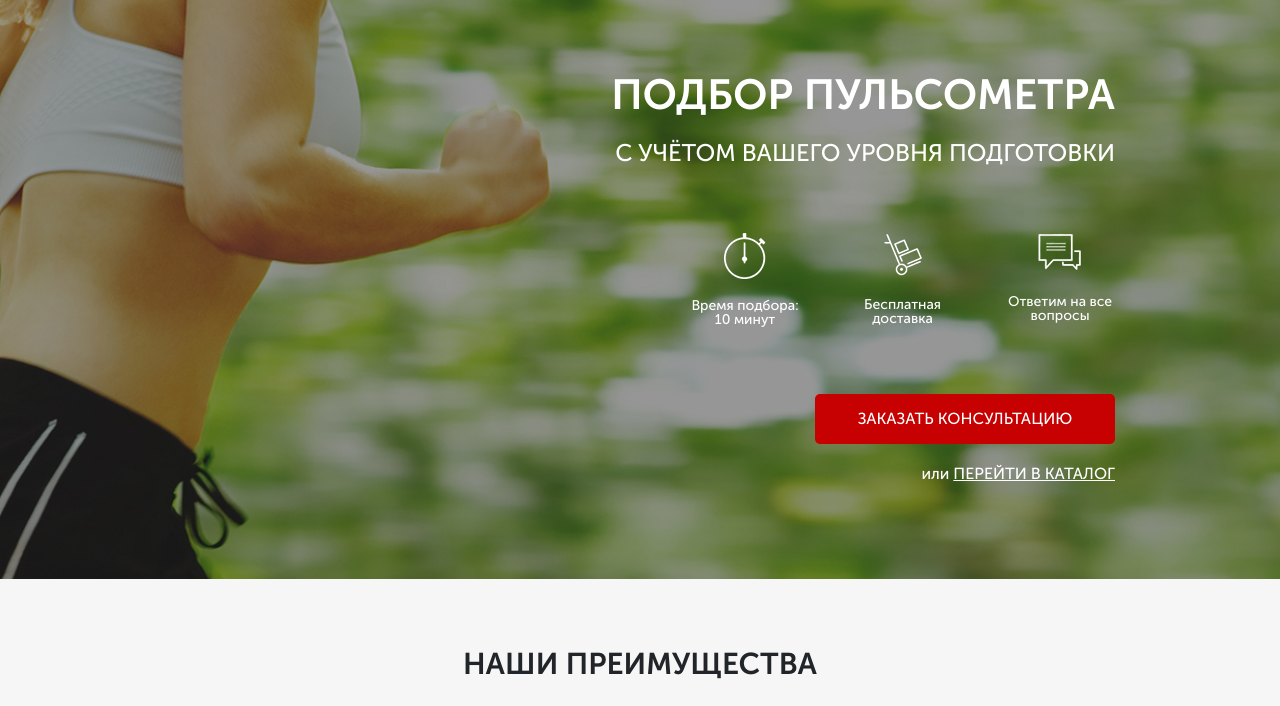
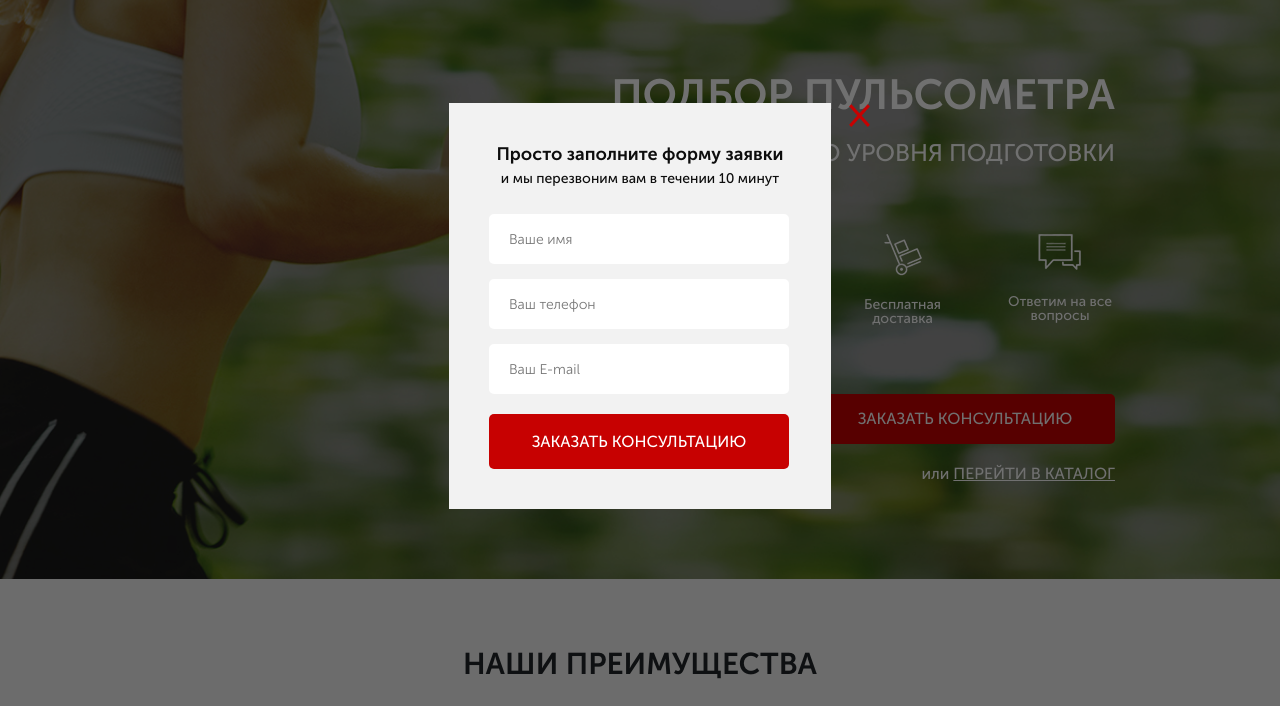
Before and after one commit to NickPikalov/projects, a website: page Pulsometers_HTML/src/index.html in a window 1280 px wide. Shown: the part 94-800 px from the top of the page. Drawn offline with nearby package versions, Linux system fonts and the light colour scheme; files whose address does not match are found by name.

Commit message:
html 059 20:00

```diff
--- a/Pulsometers_HTML/src/index.html
+++ b/Pulsometers_HTML/src/index.html
@@ -491,6 +491,23 @@
         </div>
     </footer>
 
+    <!-- // PopUp -->
+    <div class="overlay">
+        <div class="modal" id="consultation">
+            <div class="modal__close">&times;</div>
+            <div class="modal__subtitle">Просто заполните форму заявки</div>
+            <div class="modal__descr">и мы перезвоним вам в течении 10 минут</div>
+            <form class="feed-form feed-form_mt25" action="#">
+                <input name="name" required placeholder="Ваше имя" type="text">
+                <input name="phone" required placeholder="Ваш телефон" type="tel">
+                <input name="email" required placeholder="Ваш E-mail" type="email">
+
+                <button class="button button_submit">заказать консультацию</button>
+            </form>
+        </div>
+    </div>
+
+
 
     <script type="text/javascript" src="https://code.jquery.com/jquery-1.11.0.min.js"></script>
     <script type="text/javascript" src="https://code.jquery.com/jquery-migrate-1.2.1.min.js"></script>
--- a/Pulsometers_HTML/src/sass/blocks/_forms.scss
+++ b/Pulsometers_HTML/src/sass/blocks/_forms.scss
@@ -17,4 +17,7 @@
             margin-bottom: 20px;
         }
     }
+    &_mt25 {
+        margin-top: 25px;
+    }
 }
--- /dev/null
+++ b/Pulsometers_HTML/src/sass/blocks/_modal.scss
@@ -0,0 +1,36 @@
+.overlay {
+    position: fixed;
+    width: 100%;
+    height: 100%;
+    top: 0;
+    background-color: rgba(0, 0, 0, 0.56);
+}
+
+.modal {
+    position: absolute;
+    top: 50%;
+    left: 50%;
+    transform: translate(-50%, -50%);
+    width: 382px;
+    min-height: 402px;
+    background: #F2F2F2;
+    padding: 38px 40px 40px 40px;
+    &__close {
+        position: absolute;
+        top: 0;
+        right: -40px;
+        font-size: 40px;
+        line-height: 21px;
+        color: $button-color;
+    }
+    &__subtitle, &__descr {
+        font-size: 18px;
+        font-weight: 700;
+        color: #0d0d0d;
+        text-align: center;
+    }
+    &__descr {
+        font-size: 14px;
+        font-weight: 500;
+    }
+}
--- a/Pulsometers_HTML/src/sass/style.scss
+++ b/Pulsometers_HTML/src/sass/style.scss
@@ -19,5 +19,6 @@
 @import 'blocks/catalog.scss';
 @import 'blocks/feedbacks';
 @import 'blocks/footer';
+@import 'blocks/modal';
 
 @import 'base/media';
```
Also changed, not shown: Pulsometers_HTML/src/css/style.min.css.
